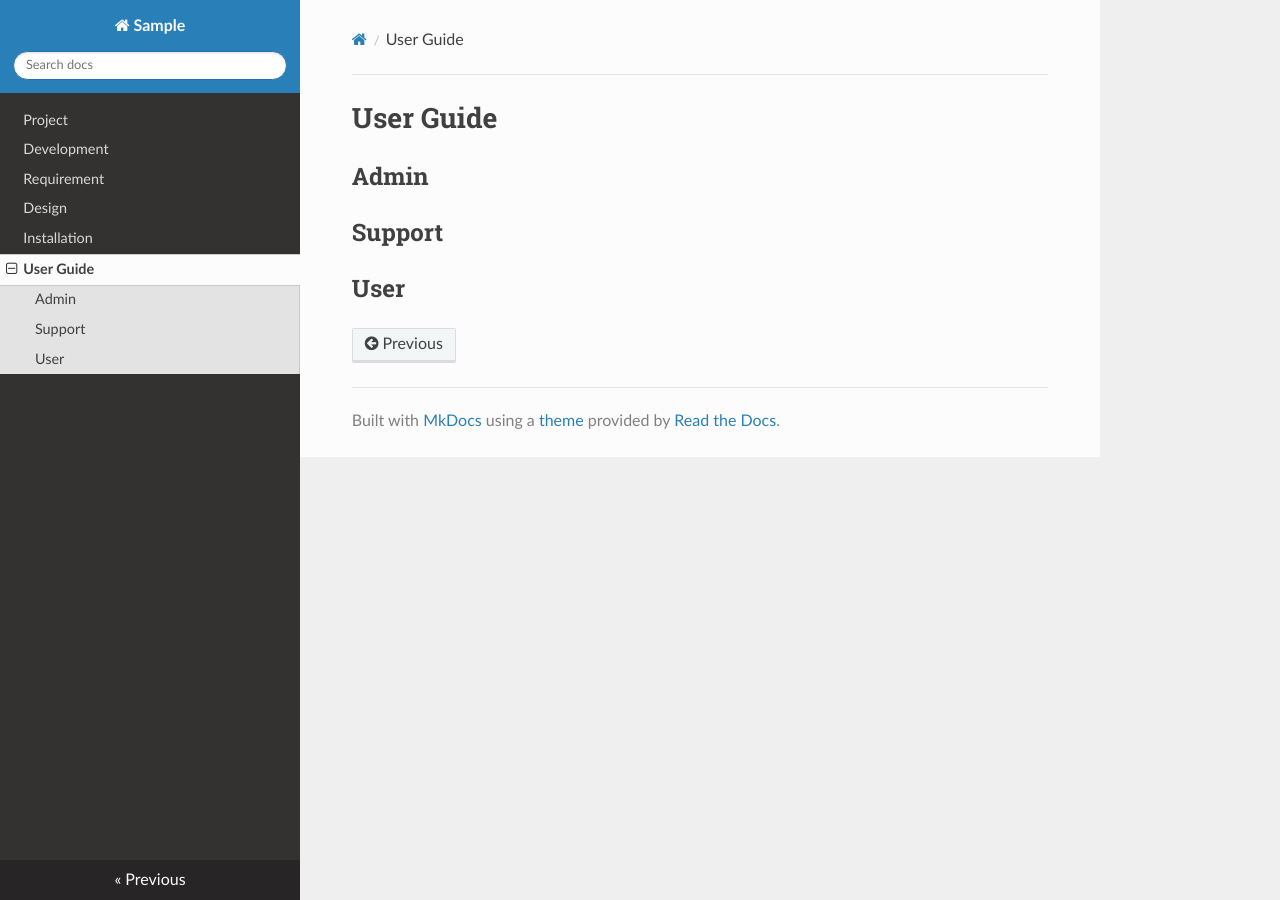
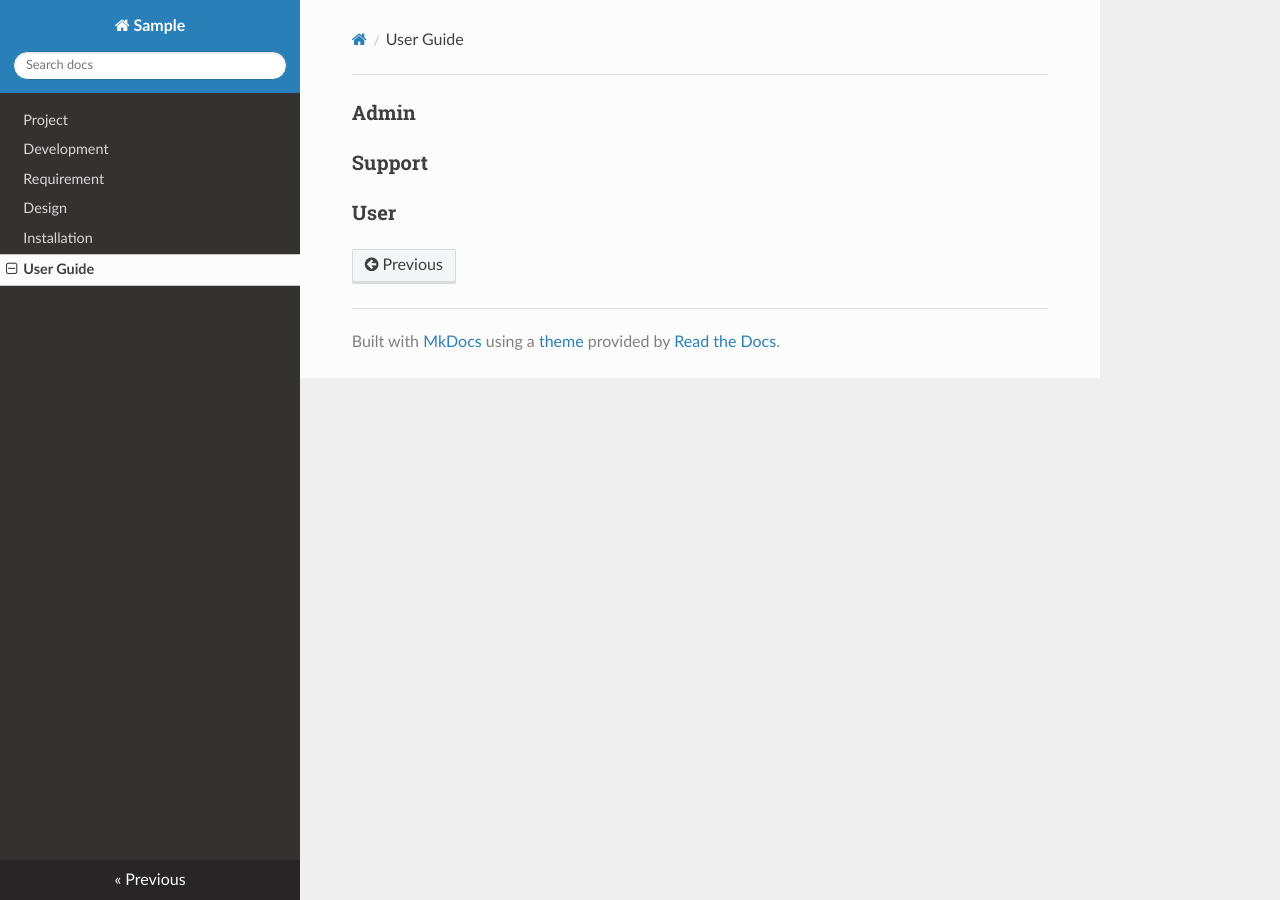
Before and after one commit to ctchik/Sample-Project, an MkDocs documentation site: the page built from docs/6-UserGuide.md, in a window 1280 px wide. Built offline with MkDocs 1.6.1, drawn with Linux system fonts in a browser that asks for light colours; nearby versions of some CDN libraries.

Commit message:
Update 6-UserGuide.md

```diff
--- a/docs/6-UserGuide.md
+++ b/docs/6-UserGuide.md
@@ -1,4 +1,3 @@
-# User Guide
-## Admin
-## Support
-## User
+### Admin
+### Support
+### User
```
